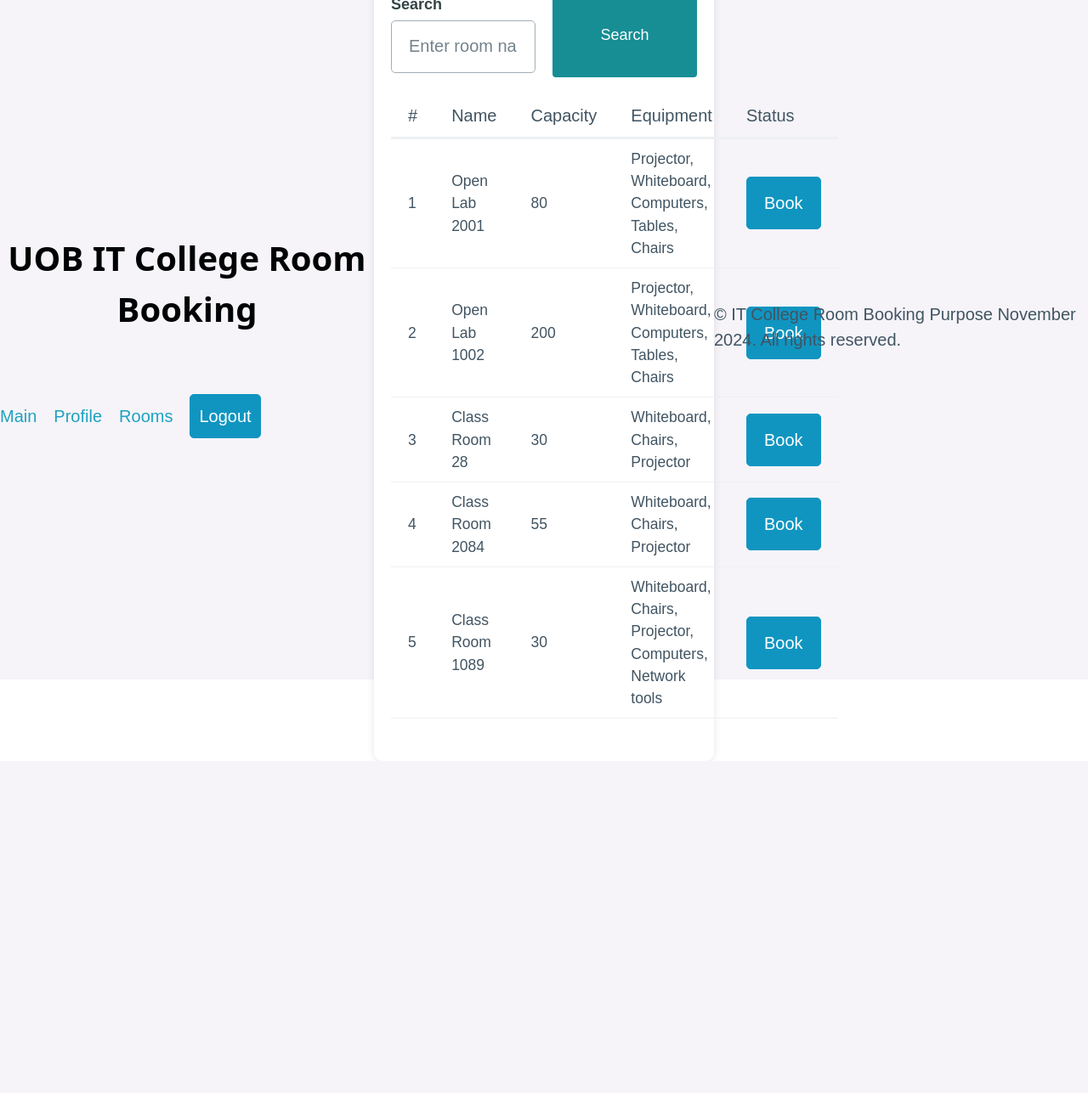
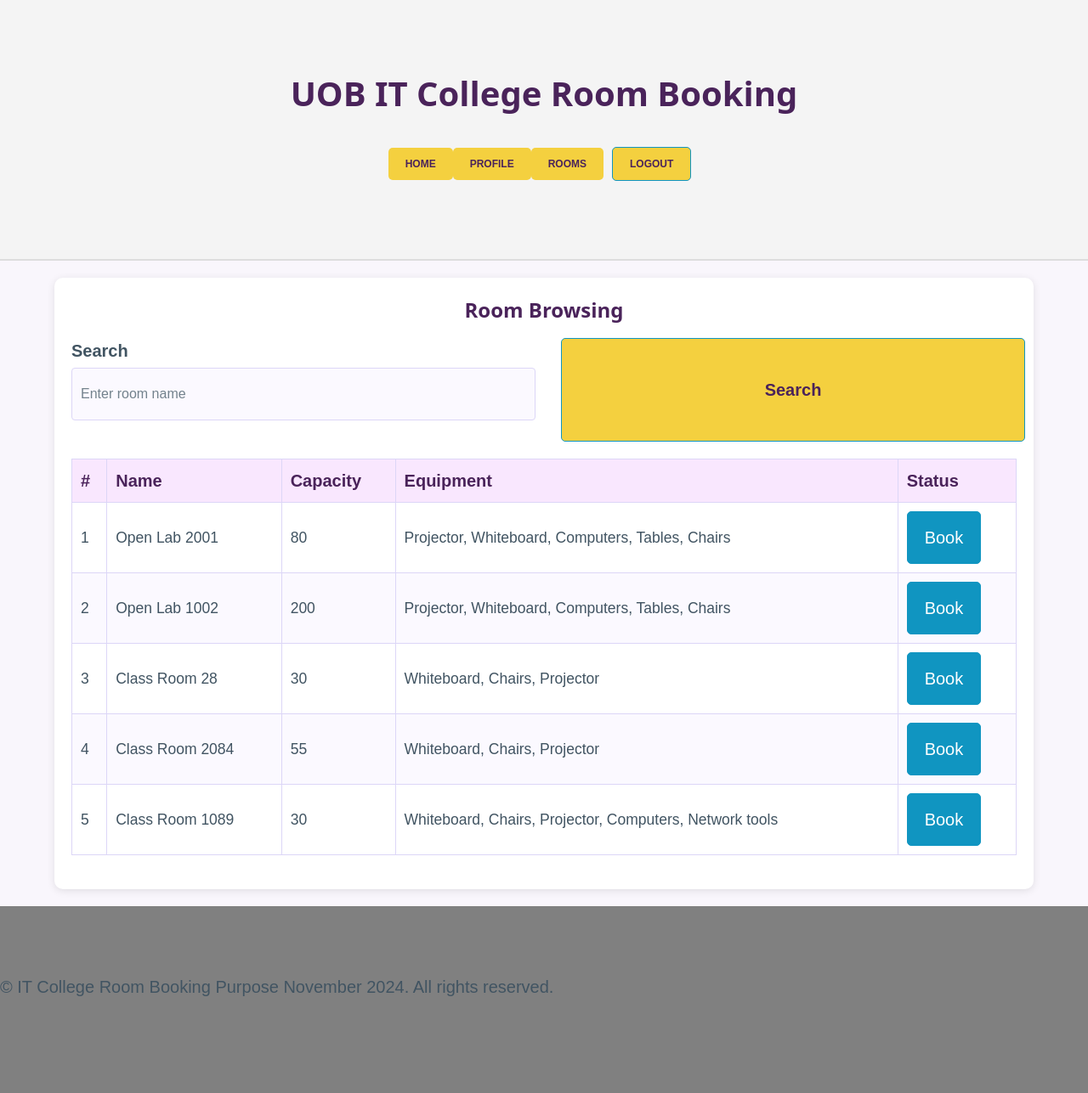
Before and after one commit to Rawan52c/ITCS333_Project, a PHP site: page /rooms.php in a window 1280 px wide. Shown: the whole page at 85% size. Before the commit the page ends 828 px from the top, so only its background shows below. Run offline with PHP 8.4, Linux system fonts and the light colour scheme; data comes from the database, SQL or seed files in the repository; data that the repository does not hold is empty.

Commit message:
modify needed code lines in order for the pages to work effeciently

```diff
--- a/book_room.php
+++ b/book_room.php
@@ -59,7 +59,7 @@
 <head>
     <meta charset="UTF-8">
     <meta name="viewport" content="width=device-width, initial-scale=1.0">
-    <title>Book Room</title>
+    <title>Room Booking</title>
     <link rel="stylesheet" href="https://unpkg.com/@picocss/pico@1.5.10/css/pico.min.css"> <!-- Pico.css -->
     <link rel="stylesheet" href="styles.css">
 </head>
@@ -88,7 +88,7 @@
         <label for="end_time">End Time</label>
         <input type="datetime-local" name="end_time" id="end_time" required>
 
-        <button type="submit" class="button">Book Room</button>
+        <button type="submit" class="button primary">Book Room</button>
     </form>
 </div>
 
--- a/header.php
+++ b/header.php
@@ -1,11 +1,11 @@
-<header>
+<header class="text-center">
     <h1> <strong> UOB IT College Room Booking </strong></h1>
-    <nav>
+    <nav class="navlist">
         <ul>
-            <li> <a href = "index.php">Main</a></li>
-            <li> <a href = "profile.php">Profile</a></li>
-            <li> <a href = "rooms.php">Rooms</a></li>
-            <li> <a href="secure_logout.php" role="button">Logout</a> </li>
+            <li> <a href = "index.php" class="badge secondary">Home</a></li>
+            <li> <a href = "profile.php" class="badge secondary">Profile</a></li>
+            <li> <a href = "rooms.php" class="badge secondary">Rooms</a></li>
+            <li> <a href="secure_logout.php" role="button" class="badge primary" class="logout">Logout</a> </li>
         </ul>
     </nav>
 </header>
--- a/login.php
+++ b/login.php
@@ -142,5 +142,7 @@
             }
         });
     </script>
+    <?php include 'footer.php'; ?>  <!-- Include footer here -->
+
 </body>
 </html>
--- a/styles.css
+++ b/styles.css
@@ -1,150 +1,332 @@
+
 body {
     font-family: 'Arial', sans-serif;
-    background-color: #f6f4f9;
-    color: #333333;
+    background-color: #f9f6fc;
+    color: #4a235a;
     line-height: 1.5;
     padding: 0;
     margin: 0;
-
-    /* Center content */
-    display: flex;
-    justify-content: center;
-    align-items: center;
-    height: 100vh; /* Full viewport height */
-    overflow: hidden; /* Prevent scroll if content overflows */
 }
 
 .container {
-    max-width: 400px; /* Prevent container from being too wide */
-    width: 100%; /* Allow flexibility on smaller screens */
-    margin: 0 auto;
+    width: 90%;
+    max-width: 1200px;
+    margin: 20px auto;
     padding: 20px;
-    background-color: #fff;
-    box-shadow: 0 1px 10px rgba(0, 0, 0, 0.1);
+    background-color: #ffffff;
+    box-shadow: 0 2px 10px rgba(0, 0, 0, 0.1);
     border-radius: 10px;
-    box-sizing: border-box; /* Ensures padding doesn't overflow */
+    box-sizing: border-box;
 }
 
-h1, h2 {
+.text-center {
     text-align: center;
-    color: #000304;
 }
 
-h1 {
-    font-size: 25px;
+.text-right {
+    text-align: right;
+}
+
+.text-left {
+    text-align: left;
+}
+
+.mt-20 {
+    margin-top: 20px;
+}
+
+.mb-20 {
+    margin-bottom: 20px;
+}
+
+
+/* Headings */
+h1, h2, h3, h4, h5, h6 {
+    color: #4a235a;
+    margin-bottom: 15px;
 }
 
 h2 {
-    font-size: 20px;
+    font-size: 24px;
+    text-align: center;
+}
+
+header {
+    text-align: center;
+    background-color: #f4f4f4; /* Light background for the header */
+    padding: 1rem 0;
+    border-bottom: 2px solid #ddd;
+}
+
+
+/* Forms */
+form {
     margin-bottom: 20px;
 }
 
+label {
+    display: block;
+    margin-bottom: 10px;
+    font-weight: bold;
+}
+
+input[type="text"], input[type="email"], input[type="password"], textarea {
+    width: 100%;
+    padding: 10px;
+    margin-bottom: 15px;
+    border: 1px solid #dcd6f7;
+    border-radius: 4px;
+    box-sizing: border-box;
+    font-size: 16px;
+    background-color: #fbf9ff;
+}
+
+textarea {
+    resize: vertical;
+    min-height: 100px;
+}
+
+button {
+    cursor: pointer;
+    border-radius: 4px;
+    border:none;
+    padding: 10px 15px;
+    transition: background-color 0.3s;
+    font-size: 16px;
+    margin: 0 10px;
+}
+
+button.primary {
+    background-color: #f4d03f;
+    color: #4a235a;
+}
+
+button.primary:hover {
+    background-color: #dcd6f7;
+}
+
+button.secondary {
+    background-color: #ddd;
+    color: #333;
+}
+
+button.secondary:hover {
+    background-color: #bbb;
+}
+
+.deleteBt{
+    background-color: #4a235a;
+    color: white ;
+}
+
+.deleteBt:hover{
+    background-color: #dcd6f7;
+    color:#4a235a;
+}
+
+.navlist {
+    display: flex;
+    justify-content: center;
+    list-style-type: none;
+    padding: 0;
+    margin: 0;
+    gap: 1rem; /* Space between links */
+}
+
+/* List Item Styles */
+.navlist li {
+    display: inline;
+}
+
+/* Link Styling */
+.navlist a {
+    text-decoration: none;
+    padding: 0.5rem 1rem; /* Space for clickable area */
+    color: #fff; /* White text color */
+    background-color: #4a235a; /* Palm color (purple) */
+    border-radius: 5px; /* Rounded corners */
+    font-weight: bold;
+    transition: background-color 0.3s ease; /* Smooth hover effect */
+}
+
+/* Hover effect for links */
+.navlist a:hover {
+    background-color: #dcd6f7; /* Light lavender on hover */
+}
+
+/* Specific styles for logout button */
+.navlist a.badge.primary {
+    background-color: #f4d03f; /* Yellow background for Logout */
+    color: #4a235a; /* Palm color for text */
+}
+
+/* Hover effect for logout button */
+.navlist a.badge.primary:hover {
+    background-color: #d4ac0d; /* Darker yellow on hover */
+}
+
+/* Navigation Buttons Container */
+.nav-buttons {
+    display: flex;
+    justify-content: center;
+    gap: 10px; /* Space between buttons */
+}
+
+/* Button Styling */
+.nav-buttons button {
+    padding: 10px 20px;
+    background-color: #f4d03f; /* Yellow background for buttons */
+    border: none;
+    color: black;
+    font-size: 16px;
+    cursor: pointer;
+    border-radius: 5px; /* Rounded corners for buttons */
+    font-weight: bold;
+    transition: background-color 0.3s ease; /* Smooth hover effect */
+}
+
+/* Special styling for the Logout button */
+.nav-buttons button:last-child {
+    background-color: #4a235a; /* Palm color for Logout button */
+    color: white;
+}
+
+/* Hover effect for buttons */
+.nav-buttons button:hover {
+    opacity: 0.8; /* Fade effect on hover */
+}
+
+/* Styling for links that aren't part of the nav list (if needed) */
+a {
+    text-decoration: none;
+    color: #4a235a;
+    font-weight: bold;
+    padding: 10px 20px;
+    border-radius: 5px;
+    transition: background-color 0.3s ease;
+}
+.primary{
+    color: #4a235a;
+    font-weight: bold;
+    padding: 10px 20px;
+    border-radius: 5px;
+    background-color: plum;
+ }
+
+a:hover {
+    text-decoration: underline;
+    background-color: #f4d03f;
+}
+.logout{
+    background-color: #4a235a;
+    color: white;
+}
+.delete-room{
+
+}
+
+/* Tables */
+table {
+    width: 100%;
+    border-collapse: collapse;
+    margin: 20px 0;
+}
+
+table th, table td {
+    border: 1px solid #dcd6f7; /* Light plum */
+    padding: 10px;
+    text-align: left;
+}
+
+table th {
+    background-color: #f9e7fe; /* Very light plum */
+    color: #4a235a;
+    font-weight: bold;
+}
+
+table tbody tr:nth-child(even) {
+    background-color: #fbf9ff;
+}
+
+/* Alerts */
 .alert {
     padding: 15px;
     margin: 10px 0;
     border-radius: 5px;
+    display: flex;
+    justify-content: space-between;
+    align-items: center;
 }
 
-.alert-danger {
-    background-color: #168e94;
-    border-color: #141286;
-    color: #d01225;
+.alert.error {
+    background-color: #f8d7da;
+    color: #721c24;
+    border: 1px solid #f5c6cb;
 }
 
-.alert-success {
-    background-color: #fff;
-    border-color: #000304;
-    color: #e50f24;
+.alert.success {
+    background-color: #d4edda;
+    color: #155724;
+    border: 1px solid #c3e6cb;
 }
 
-form {
-    display: flex;
-    flex-direction: column;
-    gap: 20px; /* Spacing between elements */
+.alert.info {
+    background-color: #f9e7fe;
+    color: #4a235a;
+    border: 1px solid #e799fd;
 }
 
-label {
-    font-size: 18px;
-    color: #334444;
-    font-weight: bold;
+.alert button {
+    background: none;
+    border: none;
+    font-size: 20px;
+    cursor: pointer;
+    color: inherit;
 }
 
-input[type="email"],
-input[type="password"] {
-    padding: 10px;
-    border: 1px solid #1d0c64;
-    border-radius: 4px;
-    font-size: 18px;
-    width: 100%;
-    box-sizing: border-box; /* Fix for input overflow */
+/* Badges */
+
+.badge:hover {
+    background-color: #d4ac0d;
 }
 
-input[type="email"]:focus,
-input[type="password"]:focus {
-    outline: none;
-    border-color: #3b22b8;
+.badge {
+    display: inline-block;
+    padding: 5px 10px;
+    font-size: 12px;
+    border-radius: 3px;
+    text-transform: uppercase;
 }
 
-button[type="submit"] {
-    padding: 12px;
-    font-size: 18px;
-    background-color: #168e94; /* Distinct background */
-    color: white; /* Contrast text color */
-    cursor: pointer;
-    border: none;
-    border-radius: 4px;
-    transition: background-color 0.3s ease; /* Smooth hover effect */
+.badge.primary {
+    background-color: #4a235a;
+    color: #fff;
 }
 
-button[type="submit"]:hover {
-    background-color: #0d6d75; /* Slightly darker hover effect */
+.badge.secondary {
+    background-color: #f4d03f;
+    color: #4a235a;
 }
-
-.form-footer p {
-    margin: 0;
-    text-align: center;
+footer{
+    text-align: end left;
+    background-color: gray;
 }
-
-a {
-    color: #1ea2bf;
-    text-decoration: none;
-}
-
-a:hover {
-    text-decoration: underline;
-}
-
-/* Responsive Styles */
-@media screen and (max-width: 700px) {
+/* Responsive Design */
+@media screen and (max-width: 768px) {
     .container {
-        width: 90%;
+        width: 100%;
+        padding: 15px;
     }
 
-    h1, h2 {
-        font-size: 22px;
+    table {
+        font-size: 14px;
     }
 
-    input[type="email"],
-    input[type="password"],
-    button[type="submit"] {
-        font-size: 16px;
-    }
-
-    .alert {
-        font-size: 16px;
-    }
-}
-
-@media screen and (min-width: 1200px) {
-    .container {
-        width: 60%;
-    }
-
-    h1 {
-        font-size: 40px;
+    button {
+        font-size: 14px;
     }
 
     h2 {
-        font-size: 32px;
+        font-size: 20px;
     }
 }
```
Also changed, not shown: Profile.php (+18 -13 lines), admin.php (+7 -7 lines), hero.php (+4 -4 lines), index.php (+7 -5 lines), uploads/default.jpeg (added).
